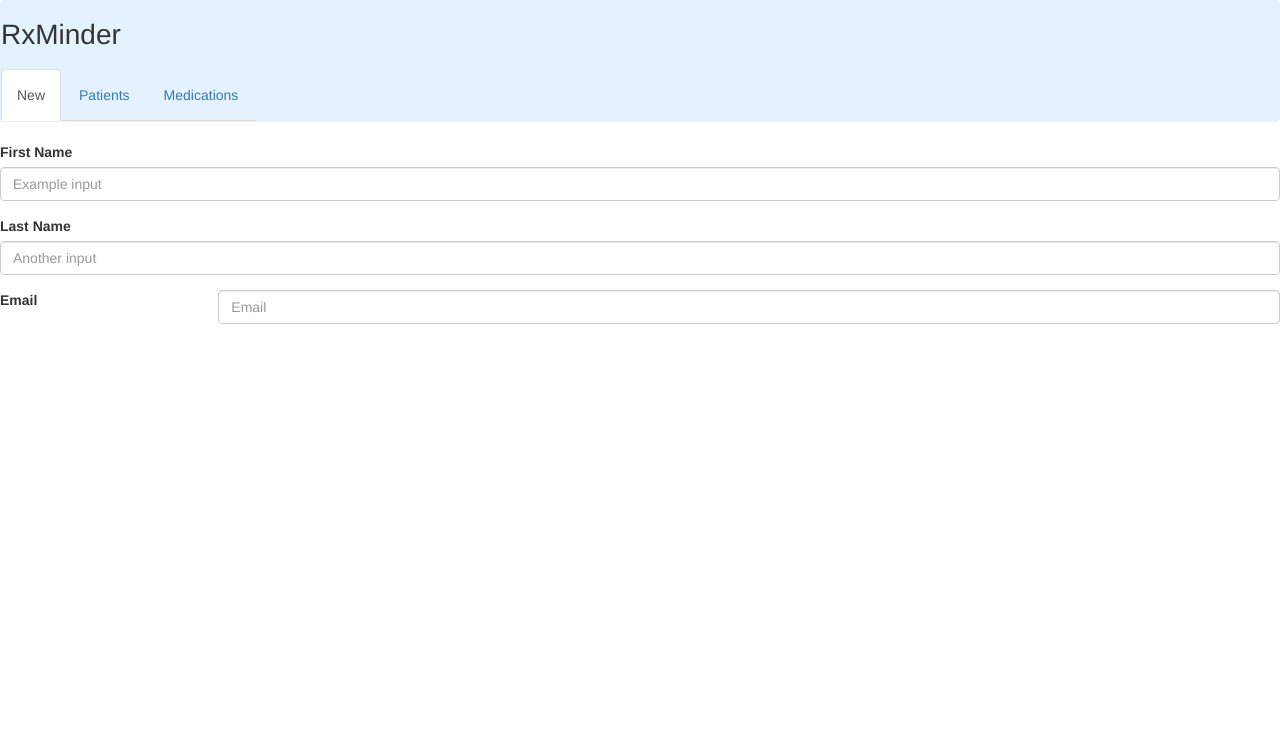
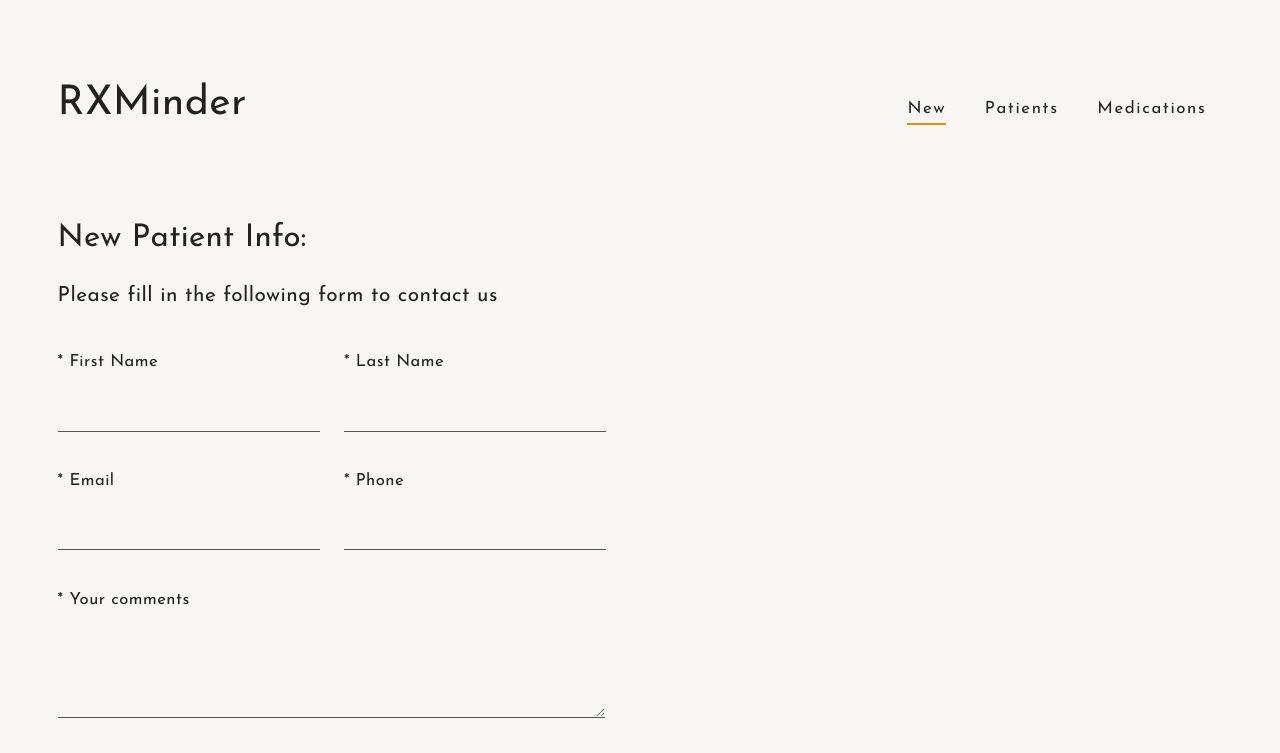
Before and after one commit to gouthamvreddy/Rxminder, a plain HTML site: page index.html in a window 1280 px wide. Drawn offline with nearby package versions, Linux system fonts and the light colour scheme; some packages are replaced by stand-ins of ours.

Commit message:
updated index.html

```diff
--- a/index.html
+++ b/index.html
@@ -1,61 +1,195 @@
+
 <!DOCTYPE html>
-<html>
+<html lang="en">
 <head>
 	<meta charset="utf-8">
-    <script type="text/javascript" src="https://cdnjs.cloudflare.com/ajax/libs/jquery/3.1.0/jquery.js"></script>
-    <link rel="stylesheet" href="https://maxcdn.bootstrapcdn.com/bootstrap/3.3.7/css/bootstrap.min.css">
-    <link rel="stylesheet" href="https://cdnjs.cloudflare.com/ajax/libs/normalize/4.2.0/normalize.css">
-    <title></title>
+
+	<!--<link rel="Shortcut Icon" type="image/ico" href="imgs/favicon.ico" />-->
+	<meta name="viewport" content="width=device-width, initial-scale=1" />
+
+	<title>RXminder</title>
+
+	<!-- CSS _____________________________________________-->
+	<link href='http://fonts.googleapis.com/css?family=Josefin+Sans:400,600&subset=latin,latin-ext' rel='stylesheet' type='text/css'>
+
+	<link rel="stylesheet" href="css/icomoon.css" media="screen" />
+	<link rel="stylesheet" href="css/magnificpopup.css" media="screen" />
+	<link rel="stylesheet" href="css/columns.min.css" media="screen" />
+	<link rel="stylesheet" href="style.css" media="screen" />
+	<script src="https://ajax.googleapis.com/ajax/libs/jquery/1.12.4/jquery.min.js"></script>
+
+	<!-- Fixing Internet Explorer ______________________________________-->
+	<!--[if lt IE 9]>
+		<script src="http://html5shiv.googlecode.com/svn/trunk/html5.js"></script>
+		<link rel="stylesheet" href="css/ie.css" />
+	<![endif]-->
+
+	<script>
+		$(document).ready(function(){
+			$("gotIt").hide();
+			$("WhyNoTakeMeds").hide();
+		    $("#yes").click(function(){
+		        $("text").hide();
+		        $("button").hide();
+		        $("gotIt").show();
+		    });
+		    $("#no").click(function(){
+		        $("text").hide();
+		        $("button").hide();
+		        $("WhyNoTakeMeds").show();
+		    });
+		});
+	</script>
+
 </head>
 <body>
-    <nav class="navbar navbar-light" style="background-color: #e3f2fd;">
-      <h1>RxMinder</h1>
-			<ul class="nav navbar-nav nav-tabs">
-				<li class="nav-item active">
-					<a href="#tab1">New</a>
-				</li>
-				<li class="nav-item">
-					<a href="#tab2">Patients</a>
-				</li>
-				<li class="nav-item">
-					<a href="#tab3">Medications</a>
-				</li>
+
+	<!-- Loader _______________________________-->
+	<div class="loadreveal"></div>
+	<div id="loadscreen"><div id="loader"><span></span></div></div>
+
+	<!-- HEADER _____________________________________________-->
+	<header role="banner" id="header">
+
+		<div class="wrapper">
+
+			<!-- Logo __-->
+			<h1 id="logo">
+				<a href="patientNew.html" rel="home">
+					<!--<img src="Logo2.jpg" alt="logo" style="width:100px;height:100px;">-->
+					<h2> RXMinder</h2>
+				<!--<a href="index.html" rel="home" id="logo-svg-animated">
+					<img src="imgs/logo.png" alt="logo" />-->
+				</a>
+			</h1>
+
+			<!-- Main menu __-->
+			<nav id="mainmenu" role="navigation">
+
+				<div id="menu-burger"><i class="icon-menu"></i></div>
+				<!--
+				<div id="searchicon">
+					<i class="icon-search"></i>
+					<form action="/" method="get" id="searchbar">
+						<fieldset>
+							<input type="text" name="s" id="searchbar-input" value="" />
+							<button type="submit" id="searchbar-submit"></button>
+						</fieldset>
+					</form>
+				</div>-->
+				<div id="menu">
+					<ul>
+						<li class="current-menu-item"><a href="index.html">New</a></li>
+						<li><a href="patients.html">Patients</a></li>
+						<li><a href="medications.html">Medications</a></li>
+
 					</ul>
+				</div>
 			</nav>
-  		<section id="tab1" class="tab-content active">
-  			<div>
-          <form>
-            <div class="form-group">
-              <label for="formGroupExampleInput">First Name</label>
-              <input type="text" class="form-control" id="formGroupExampleInput" placeholder="Example input">
+		</div> <!-- END .wrapper -->
+
+	</header>
+
+
+
+	<!-- MAIN CONTENT SECTION  _____________________________________________-->
+	<section id="content" role="main">
+
+		<!--<div class="featured-image-header">
+			<div id="gmap"></div>
 		</div>
-            <div class="form-group">
-              <label for="formGroupExampleInput2">Last Name</label>
-              <input type="text" class="form-control" id="formGroupExampleInput2" placeholder="Another input">
-            </div>
-            <div class="form-group row">
-              <label for="inputEmail3" class="col-sm-2 col-form-label">Email</label>
-              <div class="col-sm-10">
-                <input type="email" class="form-control" id="inputEmail3" placeholder="Email">
+		-->
+		<div class="wrapper">
+			<!-- WYSIWYG starts here __-->
+
+			<div class="column-grid column-grid-2">
+				<div class="column column-span-1 column-push-0 column-first">
+					<!--<p class="big">--><!--<strong>T</strong>: &nbsp;  (123) 456-9999<br />-->
+					<!--<strong>Medication:</strong>:  &nbsp;  <a href="#">Tylenol</a>-->
+					<!--<strong>Instructions</strong></p>-->
+
+
+				<div class="column column-span-2 column-push-0 column-last">
+					<h2>New Patient Info:</h2>
+					<p>Please fill in the following form to contact us</p>
+
+					<div id="message"></div>
+					<form method="post" action="contact/contact.php" name="contactform" id="contactform">
+
+					<fieldset>
+						<p class="form-column">
+							<label for="name" accesskey="U"><span class="required">*</span> First Name</label>
+							<input name="name" type="text" id="name" size="30" value="" />
+						</p>
+						<p class="form-column">
+							<label for="name" accesskey="U"><span class="required">*</span> Last Name</label>
+							<input name="name" type="text" id="name" size="30" value="" />
+						</p>
+						<p class="form-column">
+							<label for="email" accesskey="E"><span class="required">*</span> Email</label>
+							<input name="email" type="text" id="email" size="30" value="" />
+						</p>
+						<p class="form-column">
+							<label for="name" accesskey="U"><span class="required">*</span> Phone</label>
+							<input name="name" type="text" id="name" size="30" value="" />
+						</p>
+						<p>
+							<label for="comments" accesskey="C"><span class="required">*</span> Your comments</label>
+							<textarea name="comments" cols="40" rows="3" id="comments"></textarea>
+						</p>
+
+					</fieldset>
+					</form>
 				</div>
 			</div>
-          </form>
-        </div>
+
+			<!-- WYSIWYG ends here __-->
+		</div><!-- END .wrapper -->
+
 	</section>
-  		<section id="tab2" class="tab-content hide">
-  			<div>
-  				Content in tab 2
-  			</div>
-  		</section>
-  		<section id="tab3" class="tab-content hide">
-  			<div>
-  				Content in tab 3
-  			</div>
-  		</section>
-    </main>
-    <script src="https://maxcdn.bootstrapcdn.com/bootstrap/3.3.7/js/bootstrap.min.js" charset="utf-8"></script>
 
-    <script type="text/javascript" src="https://cdnjs.cloudflare.com/ajax/libs/c3/0.4.11/c3.js"></script>
-    <script src="./js/index.js"></script>
+
+	<!--<footer id="footer" role="contentinfo">
+		<p class="back-to-top"><a href="#header">Back to top ↑</a></p>
+		<p class="copyright">Airy Theme &copy; 2016</p>
+		<ul class="social-icons">
+			<li><a href="#" target="_blank" title="Flickr"><i class="icon-flickr"></i></a></li>
+			<li><a href="#" target="_blank" title="Facebook"><i class="icon-facebook"></i></a></li>
+			<li><a href="#" target="_blank" title="Twitter"><i class="icon-twitter"></i></a></li>
+		</ul>
+	</footer>-->
+<!-- Javascripts ______________________________________-->
+<script src="js/jquery.min.js"></script>
+<script src="js/retina.min.js"></script>
+<!-- include map scripts -->
+<script src='http://maps.google.com/maps/api/js?sensor=true&#038;ver=4.0'></script>
+<script src="js/jquery.gmap.min.js"></script>
+<!-- include image popups -->
+<script src="js/jquery.magnific-popup.min.js"></script>
+<!-- include AJAX contact from -->
+<script src="contact/js/jquery.jigowatt.js"></script>
+<!-- include svg line drawing plugin -->
+<script src="js/jquery.lazylinepainter.min.js"></script>
+<!-- include custom script -->
+<script src="js/scripts.js"></script>
+
+<script>
+jQuery(window).load(function() {
+	jQuery("#gmap").gMap({
+		scrollwheel: false,
+		zoom: 14,
+		markers:[{
+			address: "2949 4th Ave W, Vancouver, BC V6K 1R3",
+			icon: {
+				image: "imgs/mapmarker.png", iconsize: [48,48], iconanchor: [48,48]
+			}
+			}],
+		controls: {
+		   panControl: true,  zoomControl: true,   mapTypeControl: false,   scaleControl: true,   streetViewControl: false,   overviewMapControl: false
+		},
+	});
+});
+</script>
+
 </body>
 </html>
```
Lines whose indentation alone changed are shown as unchanged.
